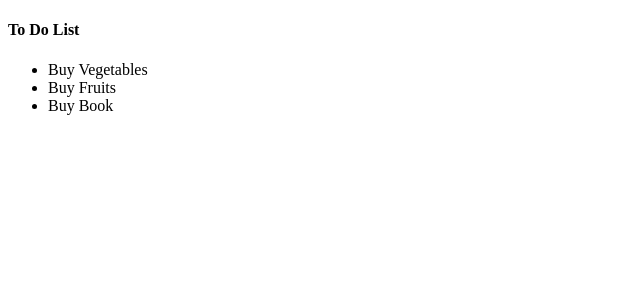
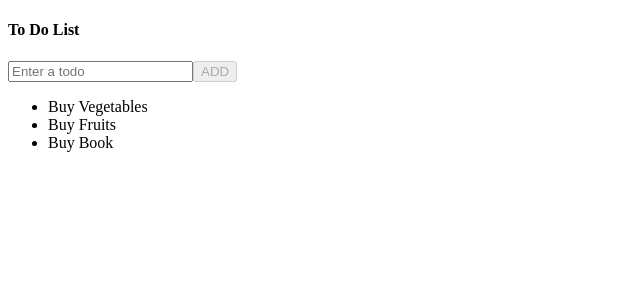
Before and after one commit to suzanpaudel/to_do_list, a React (Vite) app: page / in a window 1280 px wide. Shown: the top 300 px of the page, without its empty margins (0-640 px from the left). Built offline with nearby package versions, Linux system fonts and the light colour scheme.

Commit message:
work on the add to do list logic

```diff
--- /dev/null
+++ b/src/components/AddToDoForm.jsx
@@ -0,0 +1,38 @@
+import React, { useState } from "react";
+
+const AddToDoForm = ({ onAddToDo }) => {
+	const [title, setTitle] = useState("");
+
+	const handleFormSubmit = e => {
+		e.preventDefault();
+
+		if (!title) return;
+
+		const newTodo = {
+			title,
+			id: Math.floor(Math.random() * 10000),
+		};
+
+		onAddToDo(newTodo);
+
+		setTitle("");
+	};
+	return (
+		<form onSubmit={handleFormSubmit}>
+			<input
+				type="text"
+				placeholder="Enter a todo"
+				value={title}
+				onChange={e => setTitle(e.target.value)}
+			/>
+			<button
+				type="submit"
+				disabled={!title}
+			>
+				ADD
+			</button>
+		</form>
+	);
+};
+
+export default AddToDoForm;
--- a/src/components/ToDoList.jsx
+++ b/src/components/ToDoList.jsx
@@ -1,5 +1,6 @@
 import React, { useState } from "react";
 import ToDo from "./ToDo";
+import AddToDoForm from "./AddToDoForm";
 
 const ToDoList = () => {
 	const [todos, setToDos] = useState([
@@ -16,9 +17,15 @@ const ToDoList = () => {
 			title: "Buy Book",
 		},
 	]);
+
+	const handleToDoAdd = todo => {
+		setToDos(todos => [...todos, todo]);
+	};
+
 	return (
 		<div>
 			<h4>To Do List</h4>
+			<AddToDoForm onAddToDo={handleToDoAdd} />
 			<ul>
 				{todos.map(todo => (
 					<ToDo
```
